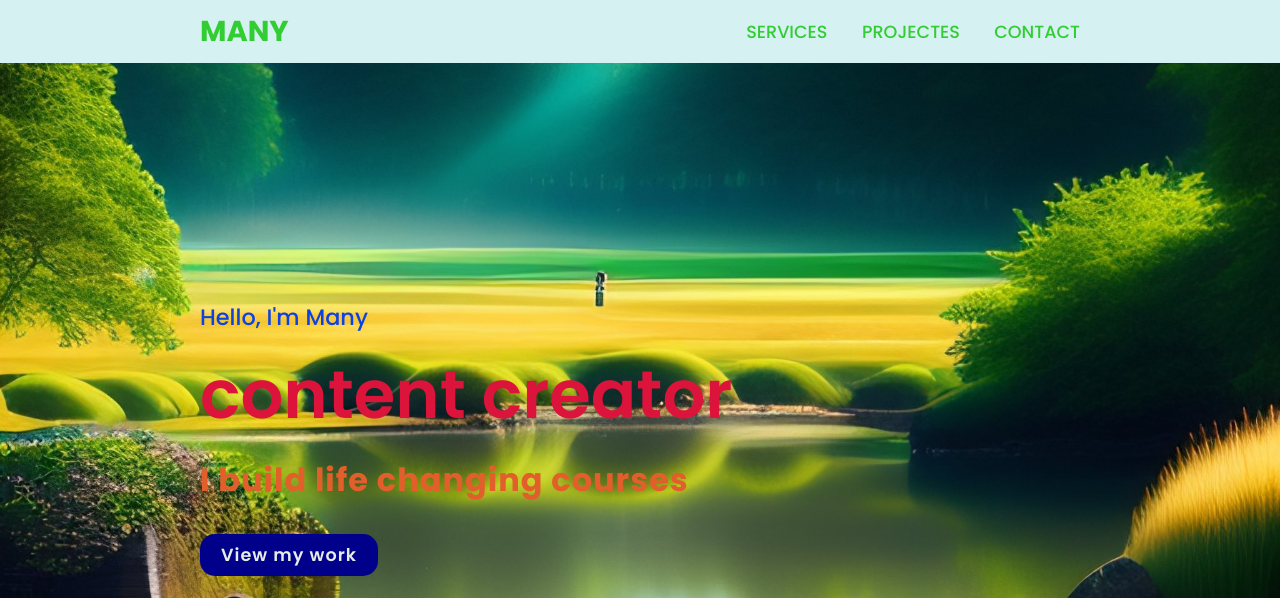
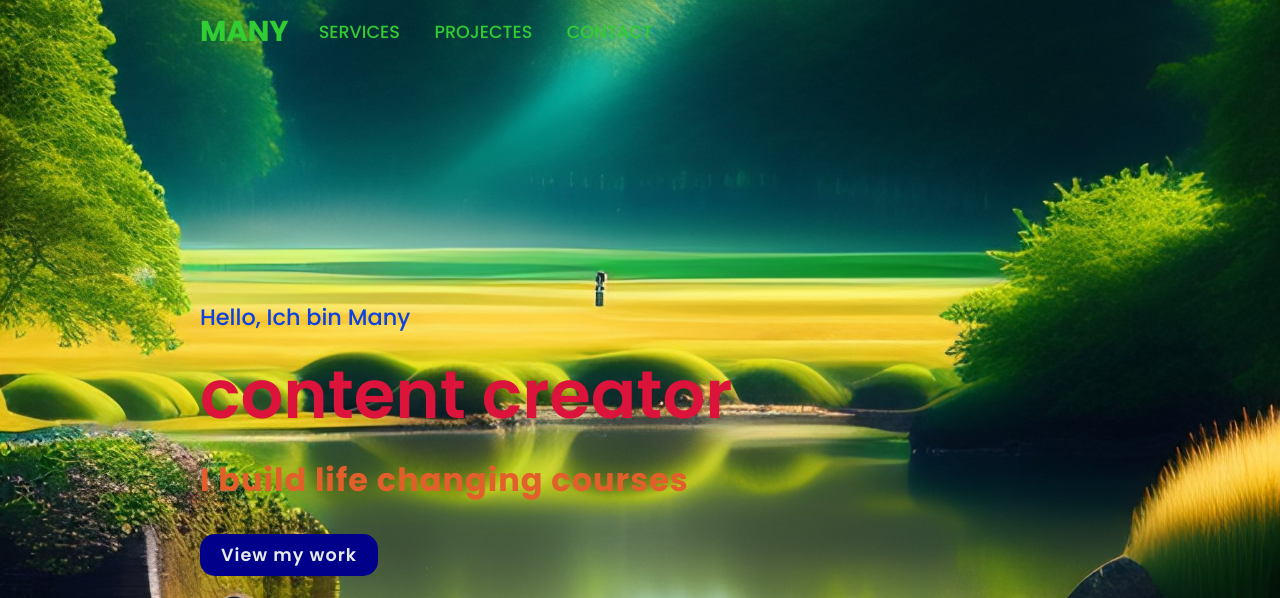
Before and after one commit to Many-Al/Many_8, a plain HTML site: page index.html in a window 1280 px wide. Shown: the top 598 px of the page. Drawn offline with Linux system fonts and the light colour scheme.

Commit message:
name und farbe änderung

```diff
--- a/index.html
+++ b/index.html
@@ -29,7 +29,7 @@
 
 <section class="main">
 <div>
-   <h2> Hello, I'm Many <br><span> content creator</span></h2>
+   <h2> Hello, Ich bin Many <br><span> content creator</span></h2>
    <h3> I build life changing courses</h3>
    <a href="projects" class="main-btn"> View my work</a>
    <div class="social-icons">
--- a/style.css
+++ b/style.css
@@ -1,5 +1,3 @@
-
-
 
 
 @import url('https://fonts.googleapis.com/css2?family=Poppins:ital,wght@0,100;0,200;0,300;0,400;0,500;0,600;0,700;0,800;0,900;1,100;1,200;1,300;1,400;1,500;1,600;1,700;1,800;1,900&display=swap');
@@ -16,7 +14,7 @@
 }
 
 header{
-background-color: rgb(214, 241, 241);
+background-color: rgb(22, 23, 21)
 width: 100%;
 position: fixed;
 z-index: 999;
```
